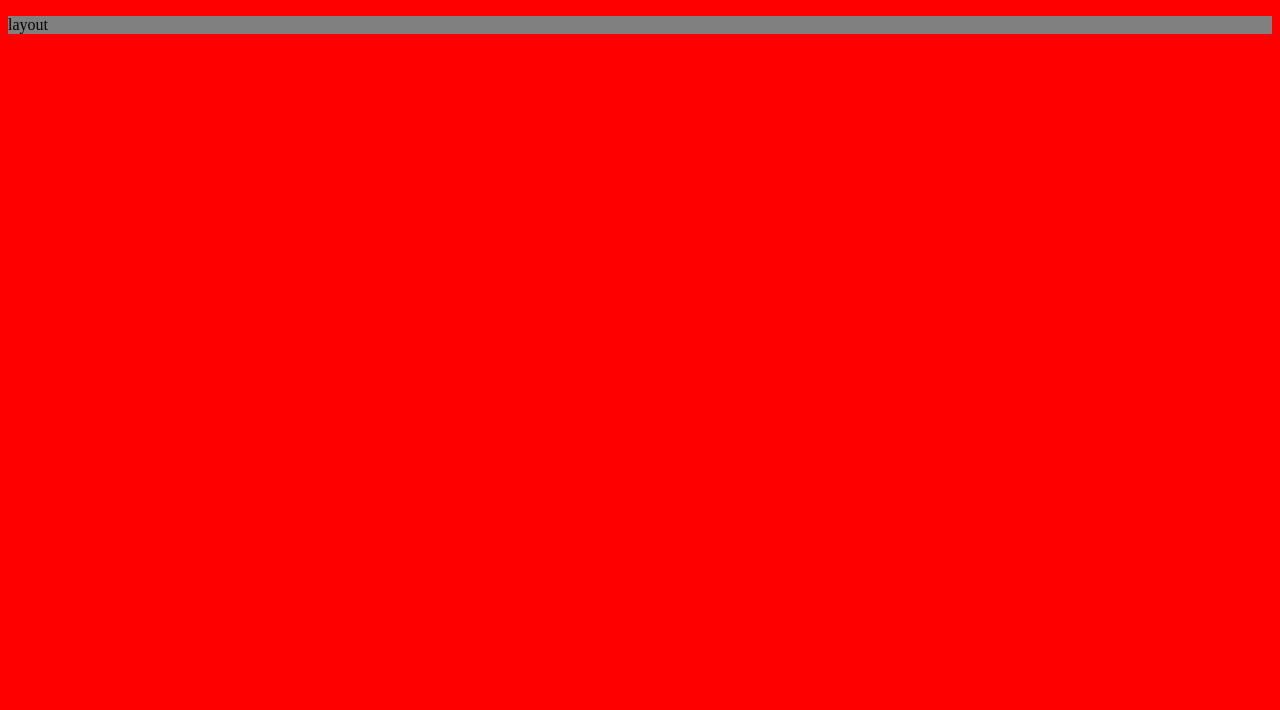
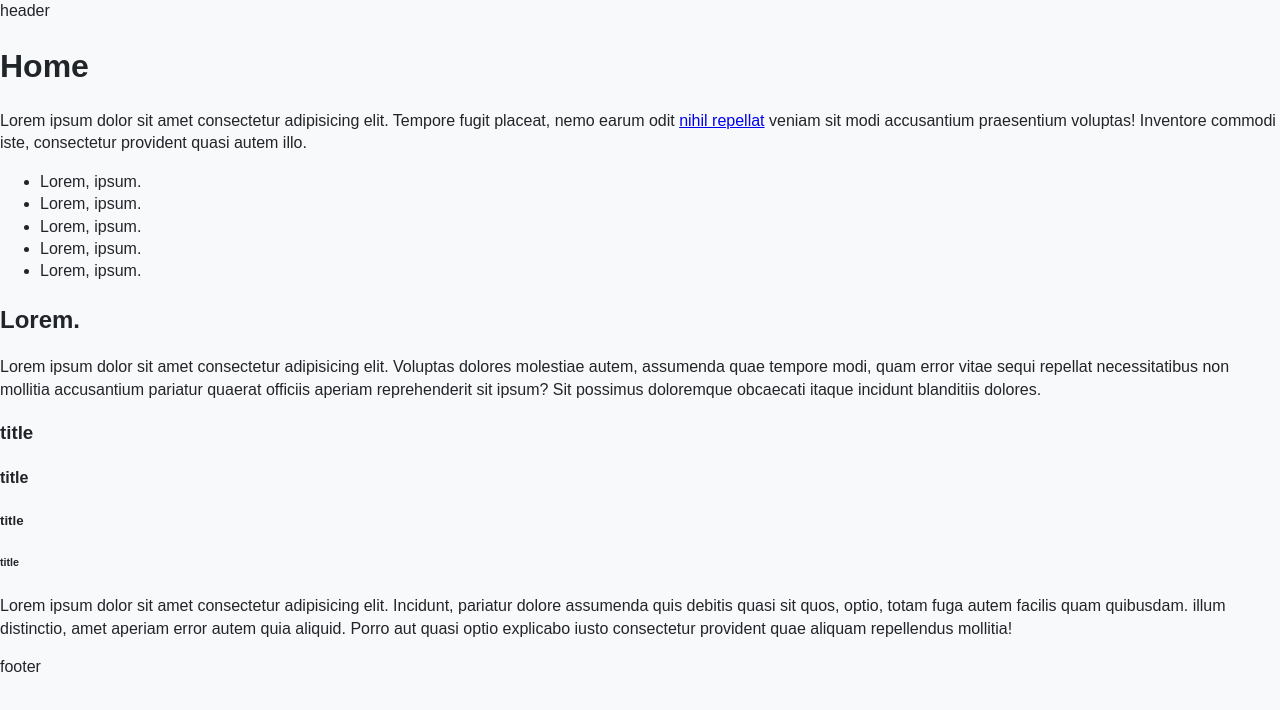
Before and after one commit to zak-cnaan/portfolio, a React (Vite) app: page / in a window 1280 px wide. Shown: the top 710 px of the page. Built offline with nearby package versions, Linux system fonts and the light colour scheme.

Commit message:
root css

```diff
--- a/src/assets/styles/global.css
+++ b/src/assets/styles/global.css
@@ -1,3 +1,2 @@
-body{
-    background-color: red;
-}
+@import "./normalize.css";
+@import './root.css';
--- /dev/null
+++ b/src/assets/styles/root.css
@@ -0,0 +1,81 @@
+:root {
+  font-size: 62.5%;
+  line-height: 1.4;
+
+/* Colors */
+
+--color-blue: #0d6efd;
+--color-indigo: #6610f2;
+--color-purple: #6f42c1;
+--color-pink: #d63384;
+--color-red: #dc3545;
+--color-orange: #fd7e14;
+--color-yellow: #ffc107;
+--color-green: #198754;
+--color-teal: #20c997;
+--color-cyan: #0dcaf0;
+--color-white: #fff;
+--color-gray: #6c757d;
+--color-gray-dark: #343a40;
+
+--color-light: #f8f9fa;
+--color-dark: #212529;
+
+--color-text-color: #000;
+--color-primary: #0d6efd;
+--color-secondary: #6c757d;
+--color-success: #198754;
+--color-info: #0dcaf0;
+--color-warning: #ffc107;
+--color-danger: #dc3545;
+
+
+/* Fonts */
+
+--font-sans-serif: system-ui, -apple-system, "Segoe UI", Roboto, "Helvetica Neue",
+  Arial, "Noto Sans", "Liberation Sans", sans-serif, "Apple Color Emoji",
+  "Segoe UI Emoji", "Segoe UI Symbol", "Noto Color Emoji";
+--font-monospace: SFMono-Regular, Menlo, Monaco, Consolas, "Liberation Mono",
+  "Courier New", monospace;
+--font-arial: Arial, Helvetica, sans-serif;
+
+/*
+// .
+// Screen sizes
+// .
+--color-sm: 576px;
+--color-sm-bp: calc(--color-sm - 0.02px);
+--color-container-sm: 540px;
+
+--color-md: 76.8rem;
+--color-md-bp: calc(--color-md - 0.02px);
+--color-container-md: 72rem;
+
+--color-lg: 992px;
+--color-lg-bp: calc(--color-lg - 0.02px);
+--color-container-lg: 960px;
+
+--color-xl: 1200px;
+--color-xl-bp: calc(--color-xl - 0.02px);
+--color-container-xl: 1140px;
+
+--color-xxl: 1400px;
+--color-xxl-bp: calc(--color-xxl - 0.02px);
+--color-container-xxl: 1320px;
+
+ */
+
+}
+
+body {
+  font-size: 16px;
+  font-family: var(--font-arial);
+  color: var(--color-dark);
+  background: var(--color-light);
+
+  -webkit-font-smoothing: antialiased;
+  -moz-osx-font-smoothing: grayscale;
+
+  overflow: scroll;
+  overflow-x: hidden;
+}
--- a/src/compomemts/App/App.tsx
+++ b/src/compomemts/App/App.tsx
@@ -3,7 +3,46 @@ import styles from "./app.module.css";
 function App() {
   return (
     <div className={styles.layout}>
-      <p>layout</p>
+      <header>header</header>
+      <main>
+        <section>
+          <h1>Home</h1>
+          <p>
+            Lorem ipsum dolor sit amet consectetur adipisicing elit. Tempore
+            fugit placeat, nemo earum odit <a href="/">nihil repellat</a> veniam
+            sit modi accusantium praesentium voluptas! Inventore commodi iste,
+            consectetur provident quasi autem illo.
+          </p>
+          <ul>
+            <li>Lorem, ipsum.</li>
+            <li>Lorem, ipsum.</li>
+            <li>Lorem, ipsum.</li>
+            <li>Lorem, ipsum.</li>
+            <li>Lorem, ipsum.</li>
+          </ul>
+          <h2>Lorem.</h2>
+          <p>
+            Lorem ipsum dolor sit amet consectetur adipisicing elit. Voluptas
+            dolores molestiae autem, assumenda quae tempore modi, quam error
+            vitae sequi repellat necessitatibus non mollitia accusantium
+            pariatur quaerat officiis aperiam reprehenderit sit ipsum? Sit
+            possimus doloremque obcaecati itaque incidunt blanditiis dolores.
+          </p>
+          <h3>title</h3>
+          <h4>title</h4>
+          <h5>title</h5>
+          <h6>title</h6>
+          <p>
+            Lorem ipsum dolor sit amet consectetur adipisicing elit. Incidunt,
+            pariatur dolore assumenda quis debitis quasi sit quos, optio, totam
+            fuga autem facilis quam quibusdam. illum distinctio, amet aperiam
+            error autem quia aliquid. Porro aut quasi optio explicabo iusto
+            consectetur provident quae aliquam repellendus mollitia!
+          </p>
+          {/* <img src={logo} alt="" /> */}
+        </section>
+      </main>
+      <footer>footer</footer>
     </div>
   );
 }
--- a/src/compomemts/App/app.module.css
+++ b/src/compomemts/App/app.module.css
@@ -1,3 +1,3 @@
-.layout{
-    background-color: gray;
+.layout {
+  background-color: inherit;
 }
```
Also changed, not shown: src/assets/styles/normalize.css (added).
